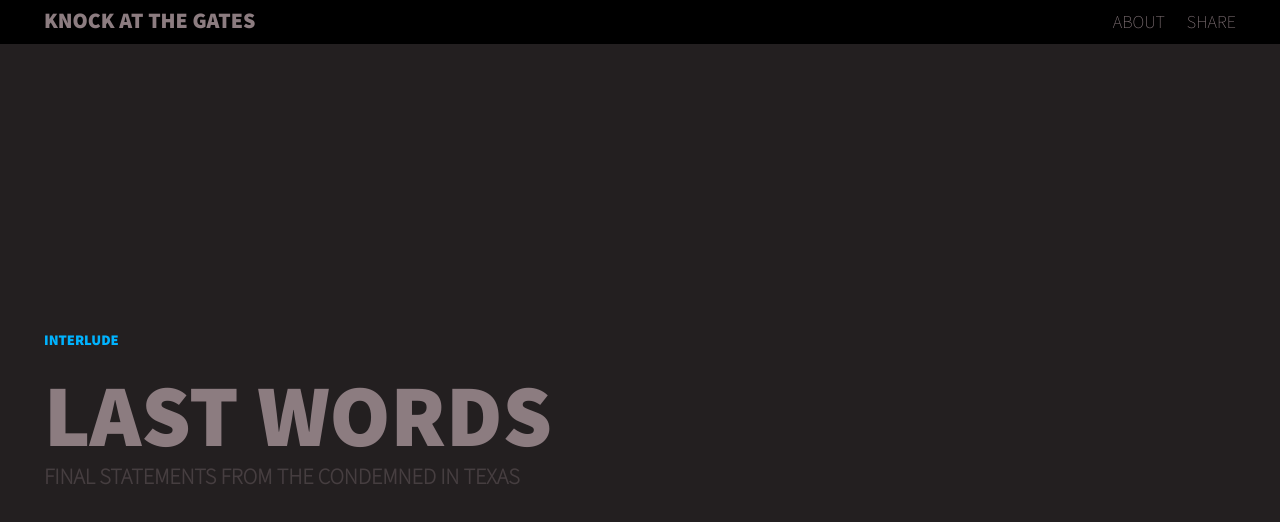
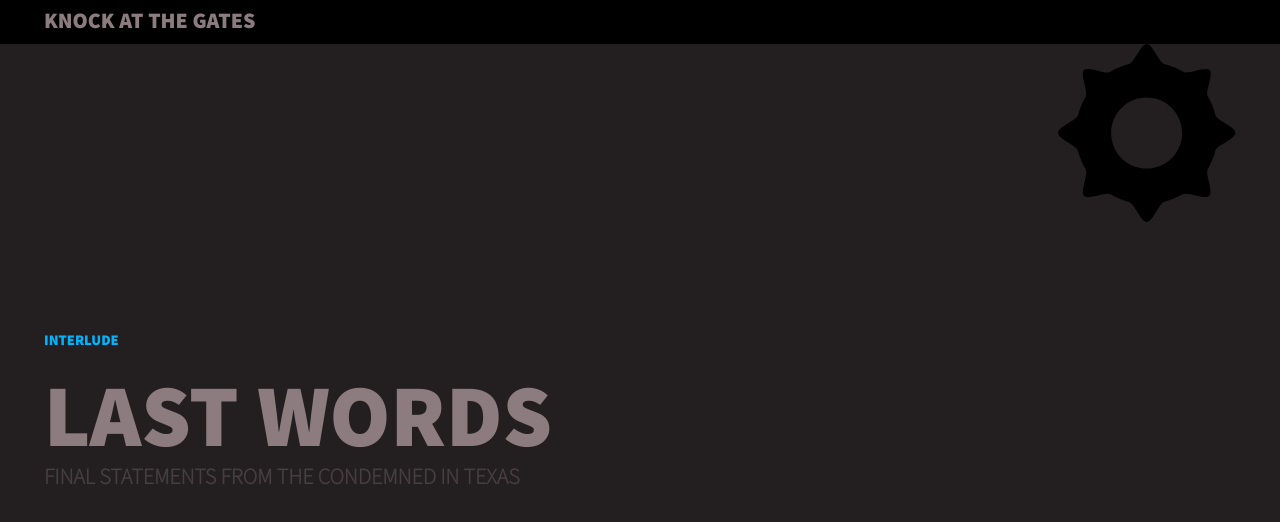
Before and after one commit to Etc-Gallery/knock-at-the-gates, a website: page views/index.html in a window 1280 px wide. Drawn offline with Linux system fonts and the light colour scheme; files whose address does not match are found by name.

Commit message:
adds the markup for the non-share buttons, zero styling.

```diff
--- a/views/index.html
+++ b/views/index.html
@@ -9,10 +9,33 @@
   </head>
   <body>
     <header id="primary-header">
+      <nav class="primary-header-left-nav">
+        <button class="hamburger">
+          <svg viewBox="0 0 200 200" width="100%" height="100%">
+            <path d="M20,0h160c0,0,20,1.3,20,20.5c0,20.7-20,20.5-20,20.5H20c0,0-20,0.2-20-20.5C0,1.3,20,0,20,0z"/>
+            <path d="M20,81h160c0,0,20,1.3,20,20.5c0,20.7-20,20.5-20,20.5H20c0,0-20,0.2-20-20.5C0,82.3,20,81,20,81z"/>
+            <path d="M20,159h160c0,0,20,1.3,20,20.5c0,20.7-20,20.5-20,20.5H20c0,0-20,0.2-20-20.5C0,160.3,20,159,20,159z"/>
+          </svg>
+          <div class="dropdown-marker"></div>
+        </button>
+      </nav>
       <h1 class="project-title">Knock at the Gates</h1>
-      <nav>
-        <button id="share-button" data-overlay="share-overlay">share</button>
-        <button id="about-button" data-overlay="about-overlay">about</button>
+      <nav class="primary-header-right-nav">
+        <button class="facebook">
+
+        </button>
+        <button class="gear">
+          <svg width="100%" y="100%" viewBox="0 0 200 200">
+            <path d="M99.7,200c-6.9,0-13.6-20.9-20-22.5c-7.2-1.9-14-4.7-20.3-8.4c-5.9-3.5-25.4,6.5-30.1,1.7c-4.7-4.7,5.2-24.2,1.8-30
+              c-3.8-6.4-6.7-13.3-8.6-20.7C20.8,113.6,0,106.9,0,100c0-6.9,20.8-13.7,22.5-20.1c1.9-7.2,4.7-14.1,8.4-20.4
+              c3.5-5.9-6.5-25.4-1.7-30.2c4.7-4.7,24,5.4,29.7,2c6.4-3.8,13.4-6.8,20.8-8.7C86.1,20.9,92.8,0,99.7,0c6.9,0,13.5,20.9,19.9,22.5
+              c7.4,1.9,14.5,4.9,20.9,8.7c5.7,3.4,25-6.6,29.7-2c4.8,4.8-5.1,24.3-1.7,30.2c3.7,6.3,6.6,13.2,8.4,20.5c1.6,6.4,22.4,13.1,22.4,20
+              c0,6.9-20.8,13.5-22.4,19.9c-1.9,7.3-4.8,14.3-8.5,20.6c-3.4,5.9,6.5,25.4,1.7,30.2c-4.8,4.8-24.3-5.1-30.1-1.7
+              c-6.3,3.7-13.1,6.6-20.3,8.4C113.3,179.1,106.6,200,99.7,200z M139.5,100c0-22.1-17.8-40-39.9-40s-39.9,17.9-39.9,40
+              s17.8,40,39.9,40S139.5,122.1,139.5,100z"/>
+          </svg>
+          <div class="dropdown-marker"></div>
+        </button>
       </nav>
     </header>
     <div id="main-content">
```
Also changed, not shown: public/images/gear.svg (added), public/images/hamburger.svg (added).
